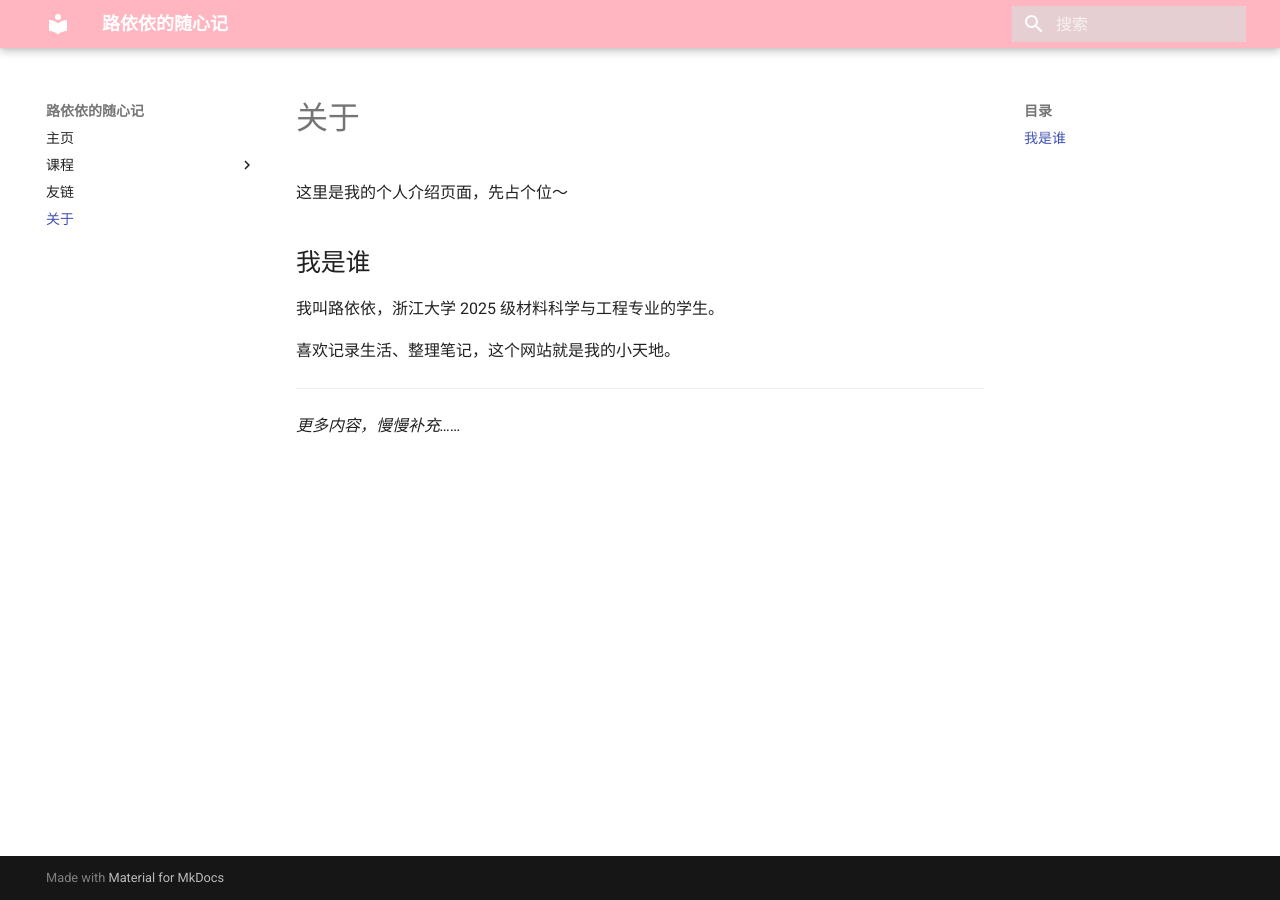
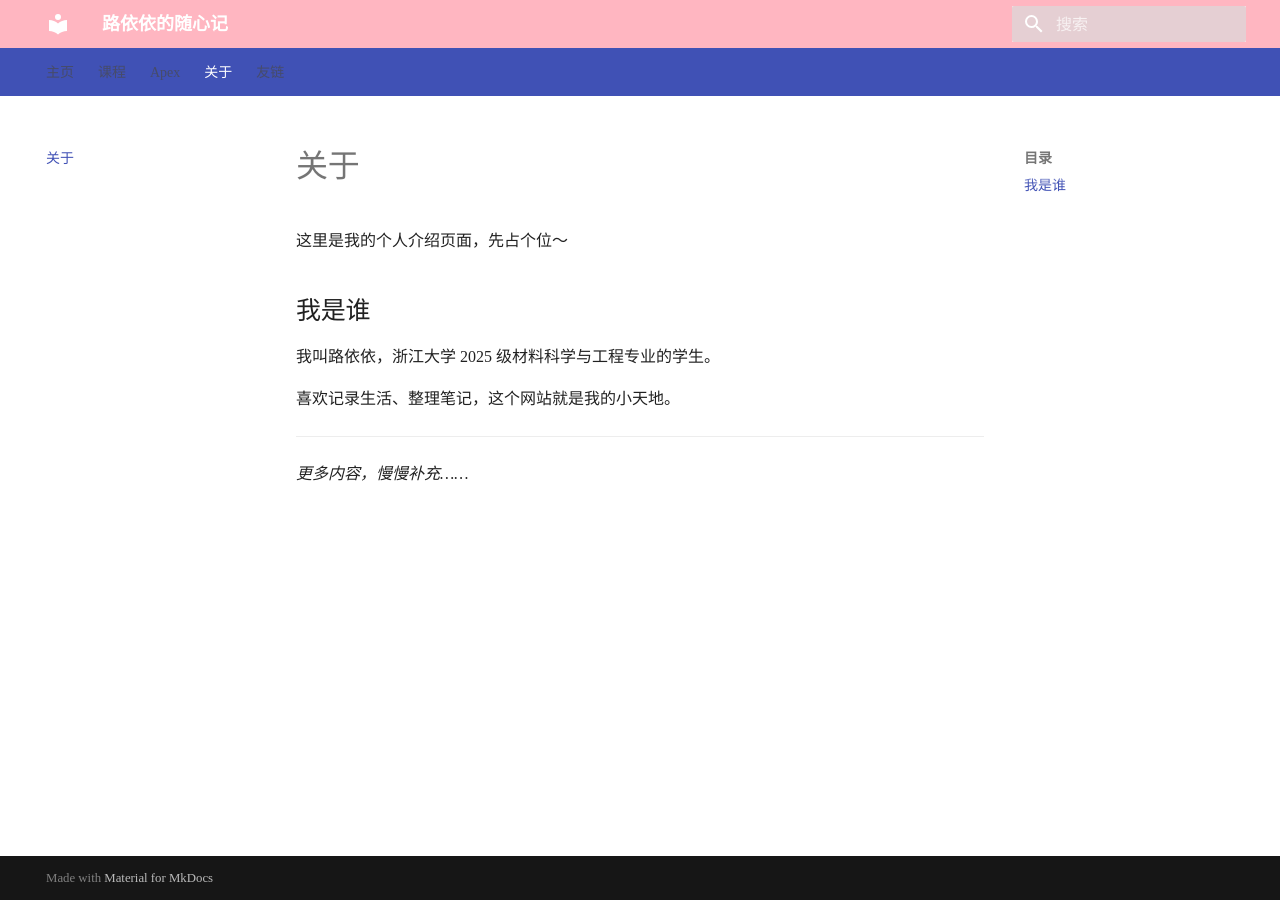
Before and after one commit to Luyiyi2858/Luyiyi2858.github.io, an MkDocs documentation site: the page built from docs/about/index.md, in a window 1280 px wide. Built offline with MkDocs 1.6.1 and Material for MkDocs 9.7.7, drawn with Linux system fonts in a browser that asks for light colours.

Commit message:
导航栏移到顶部；新增Apex板块；友链和关于互换顺序；全局字体改为宋体

```diff
--- a/docs/stylesheets/extra.css
+++ b/docs/stylesheets/extra.css
@@ -1,3 +1,9 @@
+/* 全局字体改为宋体 */
+body,
+.md-typeset {
+  font-family: "SimSun", "宋体", serif !important;
+}
+
 /* 导航栏改成浅粉色 */
 .md-header {
   background-color: #FFB6C1 !important;
@@ -14,7 +20,7 @@
   color: #ffffff;
 }
 
-/* 导航标签文字颜色 */
+/* 顶部导航标签文字颜色 */
 .md-tabs__link,
 .md-tabs__link--active {
   color: #4a4a4a;
--- a/mkdocs.yml
+++ b/mkdocs.yml
@@ -2,6 +2,8 @@ site_name: 路依依的随心记
 theme:
   name: material
   language: zh
+  features:
+    - navigation.tabs
 
 extra_css:
   - stylesheets/extra.css
@@ -11,5 +13,6 @@ nav:
   - 课程:
       - 课程首页: course/index.md
       - 示例文档: course/example.md
+  - Apex: apex/index.md
+  - 关于: about/index.md
   - 友链: friends/index.md
-  - 关于: about/index.md
```
Also changed, not shown: docs/apex/index.md (added, +7 -0 lines).
